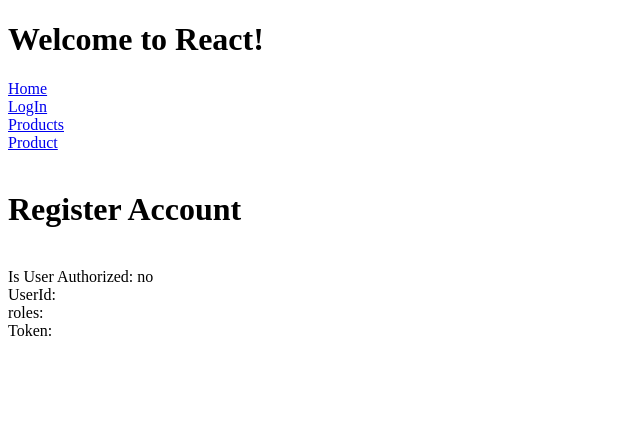
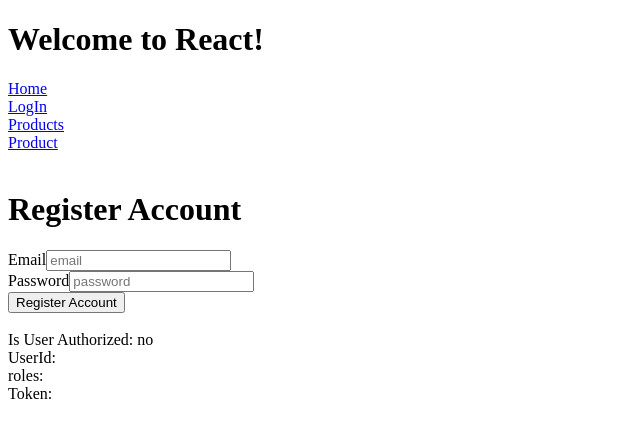
Before and after one commit to MichalakTomasz/app-crud-front-next-js, a Next.js app: page /registeraccount in a window 1280 px wide. Shown: the top 438 px of the page, without its empty margins (0-640 px from the left). Built offline with nearby package versions, Linux system fonts and the light colour scheme; no server answers.

Commit message:
Dodanie komponentów rejestrowania i usuwania konta użytkownika

```diff
--- a/app/registeraccount/page.jsx
+++ b/app/registeraccount/page.jsx
@@ -1,7 +1,49 @@
+'use client'
+
+import { registerAccount } from "@services/controllerService";
+import { Form, Field } from "react-final-form";
+
 const Page = () => {
-return (
-    <h1>Register Account</h1>
-);
-}
+  const onSubmit = (values) => {
+    const doRegisterAccount = async () => {
+      await registerAccount('https://localhost:7174/auth/register', {
+        email: values.email,
+        password: values.password,
+      });
+    };
+    doRegisterAccount();
+  };
+  return (
+    <>
+      <h1>Register Account</h1>
+      <Form
+        onSubmit={onSubmit}
+        render={({ handleSubmit }) => (
+          <form onSubmit={handleSubmit}>
+            <div>
+              <label name="email">Email</label>
+              <Field
+                name="email"
+                component="input"
+                type="text"
+                placeholder="email"
+              />
+            </div>
+            <div>
+              <label name="password">Password</label>
+              <Field
+                name="password"
+                component="input"
+                type="text"
+                placeholder="password"
+              />
+            </div>
+            <button type="submit">Register Account</button>
+          </form>
+        )}
+      />
+    </>
+  );
+};
 
 export default Page;
--- a/services/controllerService.jsx
+++ b/services/controllerService.jsx
@@ -67,3 +67,31 @@ export const deleteProduct = async (url, id) =>{
 
   return await data;
 }
+
+export const registerAccount = async (url, inputUser) =>{
+  const userData = JSON.parse(localStorage.getItem('userData'));
+  const data = await fetch(url, {
+    method: 'POST',
+    headers:{
+      'Content-Type': appJson,
+      'Authorization': `Bearer ${userData?.token}`
+    },
+    body: JSON.stringify(inputUser)
+  });
+
+  return await data;
+}
+
+export const deleteAccount = async (url, deleteGuid) =>{
+  const userData = JSON.parse(localStorage.getItem('userData'));
+  const data = await fetch(url, {
+    method: 'DELETE',
+    headers:{
+      'Content-Type': appJson,
+      'Authorization': `Bearer ${userData?.token}`
+    },
+    body: JSON.stringify(deleteGuid)
+  });
+
+  return await data;
+}
```
Also changed, not shown: app/deleteaccount/page.jsx (+38 -4 lines).
